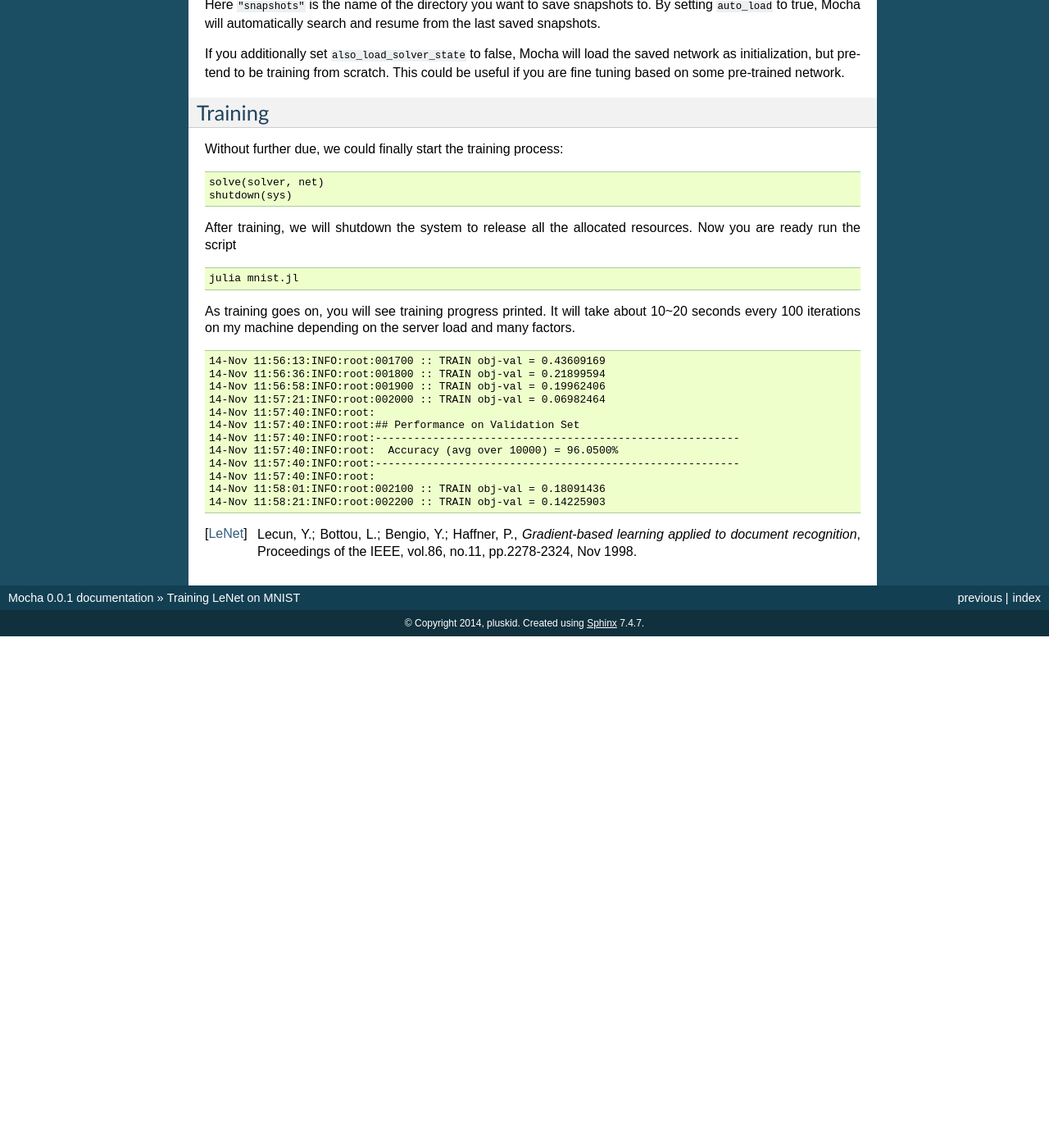
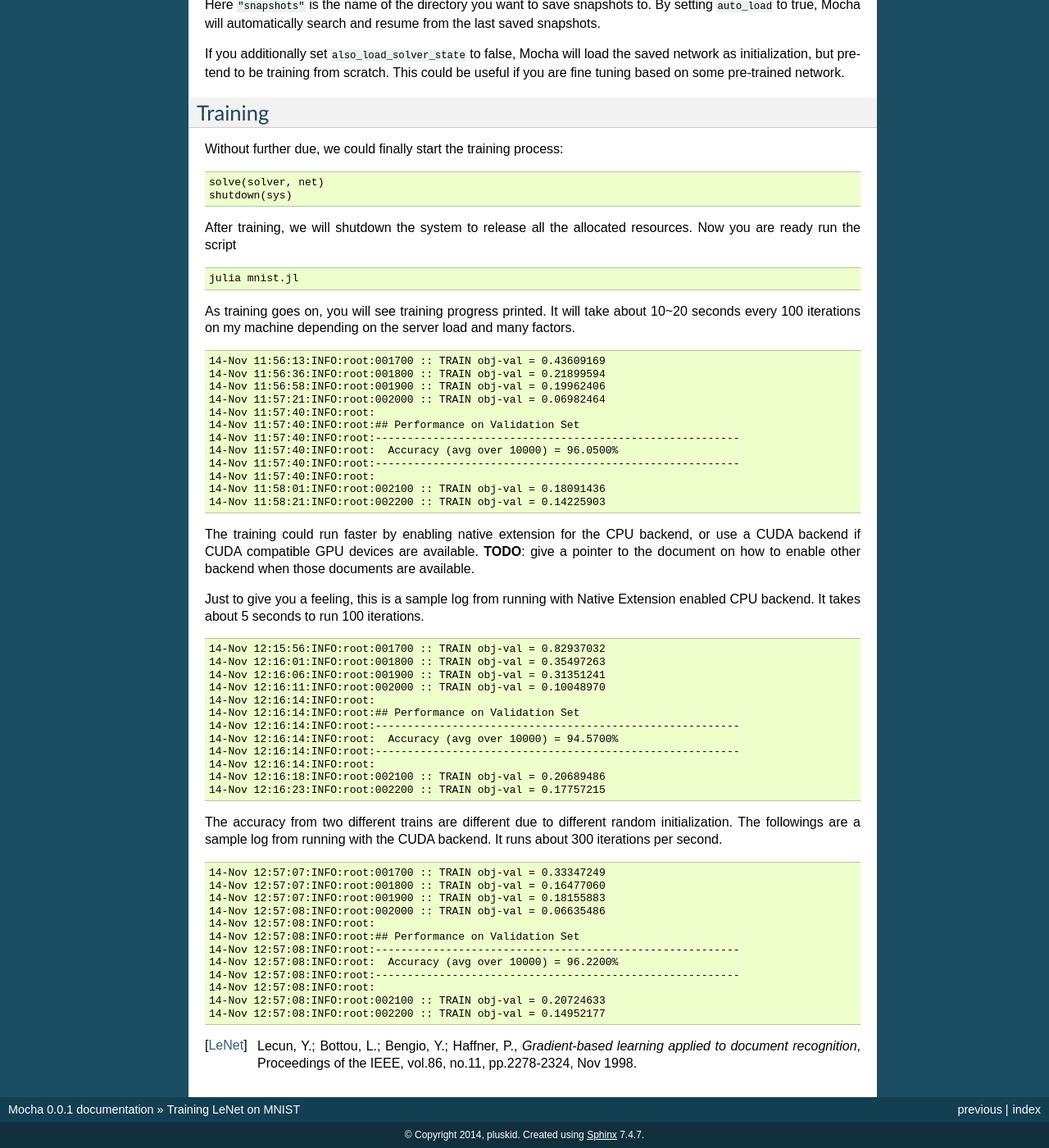
Before and after one commit to pluskid/Mocha.jl, a Sphinx documentation site: the page built from docs/tutorial/mnist.rst, in a window 1280 px wide and 1400 px high, scrolled down 3820 px. Shown: the whole window at 82% size. Built offline with Sphinx 7.4.7, drawn with Linux system fonts in a browser that asks for light colours; before the commit the page ends 4596 px from its top, so only the background shows below that.

Commit message:
update mnist tutor to include running log from other backends

```diff
--- a/docs/tutorial/mnist.rst
+++ b/docs/tutorial/mnist.rst
@@ -304,32 +304,47 @@ and many factors.
   14-Nov 11:58:01:INFO:root:002100 :: TRAIN obj-val = 0.18091436
   14-Nov 11:58:21:INFO:root:002200 :: TRAIN obj-val = 0.14225903
 
-..
-    The training could run faster by enabling native extension for the CPU backend,
-    or use a CUDA backend if CUDA compatible GPU devices are available. **TODO**:
-    give a pointer to the document on how to enable other backend when those
-    documents are available.
+The training could run faster by enabling native extension for the CPU backend,
+or use a CUDA backend if CUDA compatible GPU devices are available. **TODO**:
+give a pointer to the document on how to enable other backend when those
+documents are available.
 
-    Just to give you a feeling, this is a sample log from running with Native
-    Extension enabled CPU backend. It takes about 5 seconds to run 100 iterations.
+Just to give you a feeling, this is a sample log from running with Native
+Extension enabled CPU backend. It takes about 5 seconds to run 100 iterations.
 
-    .. code-block:: text
+.. code-block:: text
 
-       14-Nov 12:15:56:INFO:root:001700 :: TRAIN obj-val = 0.82937032
-       14-Nov 12:16:01:INFO:root:001800 :: TRAIN obj-val = 0.35497263
-       14-Nov 12:16:06:INFO:root:001900 :: TRAIN obj-val = 0.31351241
-       14-Nov 12:16:11:INFO:root:002000 :: TRAIN obj-val = 0.10048970
-       14-Nov 12:16:14:INFO:root:
-       14-Nov 12:16:14:INFO:root:## Performance on Validation Set
-       14-Nov 12:16:14:INFO:root:---------------------------------------------------------
-       14-Nov 12:16:14:INFO:root:  Accuracy (avg over 10000) = 94.5700%
-       14-Nov 12:16:14:INFO:root:---------------------------------------------------------
-       14-Nov 12:16:14:INFO:root:
-       14-Nov 12:16:18:INFO:root:002100 :: TRAIN obj-val = 0.20689486
-       14-Nov 12:16:23:INFO:root:002200 :: TRAIN obj-val = 0.17757215
+   14-Nov 12:15:56:INFO:root:001700 :: TRAIN obj-val = 0.82937032
+   14-Nov 12:16:01:INFO:root:001800 :: TRAIN obj-val = 0.35497263
+   14-Nov 12:16:06:INFO:root:001900 :: TRAIN obj-val = 0.31351241
+   14-Nov 12:16:11:INFO:root:002000 :: TRAIN obj-val = 0.10048970
+   14-Nov 12:16:14:INFO:root:
+   14-Nov 12:16:14:INFO:root:## Performance on Validation Set
+   14-Nov 12:16:14:INFO:root:---------------------------------------------------------
+   14-Nov 12:16:14:INFO:root:  Accuracy (avg over 10000) = 94.5700%
+   14-Nov 12:16:14:INFO:root:---------------------------------------------------------
+   14-Nov 12:16:14:INFO:root:
+   14-Nov 12:16:18:INFO:root:002100 :: TRAIN obj-val = 0.20689486
+   14-Nov 12:16:23:INFO:root:002200 :: TRAIN obj-val = 0.17757215
 
-    Note the accuracy from two different trains are different due to different
-    random initialization.
+The accuracy from two different trains are different due to different
+random initialization. The followings are a sample log from running with the
+CUDA backend. It runs about 300 iterations per second.
+
+.. code-block:: text
+
+   14-Nov 12:57:07:INFO:root:001700 :: TRAIN obj-val = 0.33347249
+   14-Nov 12:57:07:INFO:root:001800 :: TRAIN obj-val = 0.16477060
+   14-Nov 12:57:07:INFO:root:001900 :: TRAIN obj-val = 0.18155883
+   14-Nov 12:57:08:INFO:root:002000 :: TRAIN obj-val = 0.06635486
+   14-Nov 12:57:08:INFO:root:
+   14-Nov 12:57:08:INFO:root:## Performance on Validation Set
+   14-Nov 12:57:08:INFO:root:---------------------------------------------------------
+   14-Nov 12:57:08:INFO:root:  Accuracy (avg over 10000) = 96.2200%
+   14-Nov 12:57:08:INFO:root:---------------------------------------------------------
+   14-Nov 12:57:08:INFO:root:
+   14-Nov 12:57:08:INFO:root:002100 :: TRAIN obj-val = 0.20724633
+   14-Nov 12:57:08:INFO:root:002200 :: TRAIN obj-val = 0.14952177
 
 
 .. [LeNet] Lecun, Y.; Bottou, L.; Bengio, Y.; Haffner, P.,
```
